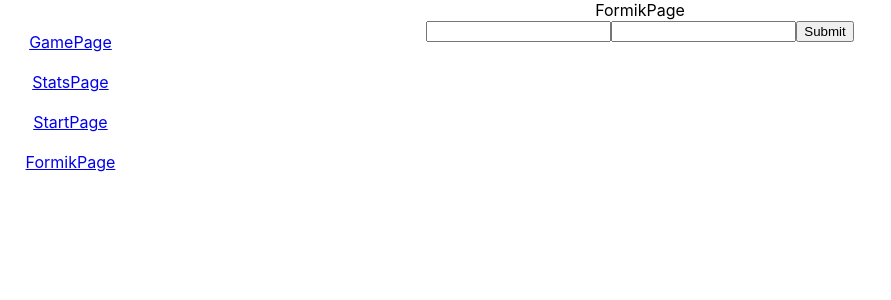
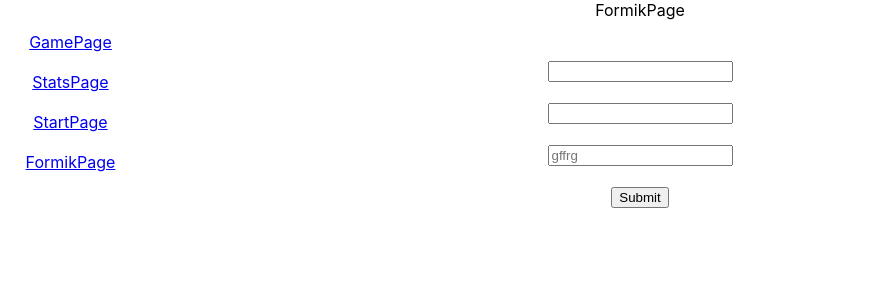
Before and after one commit to IvanGerman/react3.0, a React (Create React App) app: page /formikPage in a window 1280 px wide. Shown: the top 300 px of the page, without its empty margins (0-891 px from the left). Built offline with nearby package versions, Linux system fonts and the light colour scheme; no server answers.

Commit message:
feat: trying out simplest formik example

```diff
--- a/src/components/FormikPage/FormikPage.jsx
+++ b/src/components/FormikPage/FormikPage.jsx
@@ -1,4 +1,4 @@
-import { Formik } from 'formik';
+import { ErrorMessage, Field, Form, Formik } from 'formik';
 
 
 
@@ -7,11 +7,15 @@
     <div>
       FormikPage
       <Formik
-       initialValues={{ email: '', password: '' }}
+       initialValues={{ email: '', password: '', username: '' }}
        validate={values => {
          const errors = {};
          if (!values.email) {
            errors.email = 'Required';
+         } else if (!values.password){
+           errors.password = 'password required';
+         } else if (!values.username){
+            errors.username = 'username required';
          } else if (
            !/^[A-Z0-9._%+-]+@[A-Z0-9.-]+\.[A-Z]{2,}$/i.test(values.email)
          ) {
@@ -26,37 +30,22 @@
          }, 400);
        }}
      >
-       {({
-         values,
-         errors,
-         touched,
-         handleChange,
-         handleBlur,
-         handleSubmit,
-         isSubmitting,
-         /* and other goodies */
-       }) => (
-         <form onSubmit={handleSubmit}>
-           <input
-             type="email"
-             name="email"
-             onChange={handleChange}
-             onBlur={handleBlur}
-             value={values.email}
-           />
-           {errors.email && touched.email && errors.email}
-           <input
-             type="password"
-             name="password"
-             onChange={handleChange}
-             onBlur={handleBlur}
-             value={values.password}
-           />
-           {errors.password && touched.password && errors.password}
+       {({ isSubmitting }) => (
+         <Form>
+           <br/><br/>
+           <Field type="email" name="email" />
+           <br/><br/>
+           <ErrorMessage name="email" component="div" />
+           <Field type="password" name="password" />
+           <br/><br/>
+           <ErrorMessage name="password" component="div" />
+           <Field type="username" name="username" placeholder="gffrg" />
+           <br/><br/>
+           <ErrorMessage name="username" component="div" />
            <button type="submit" disabled={isSubmitting}>
              Submit
            </button>
-         </form>
+         </Form>
        )}
      </Formik>
     </div>
```
